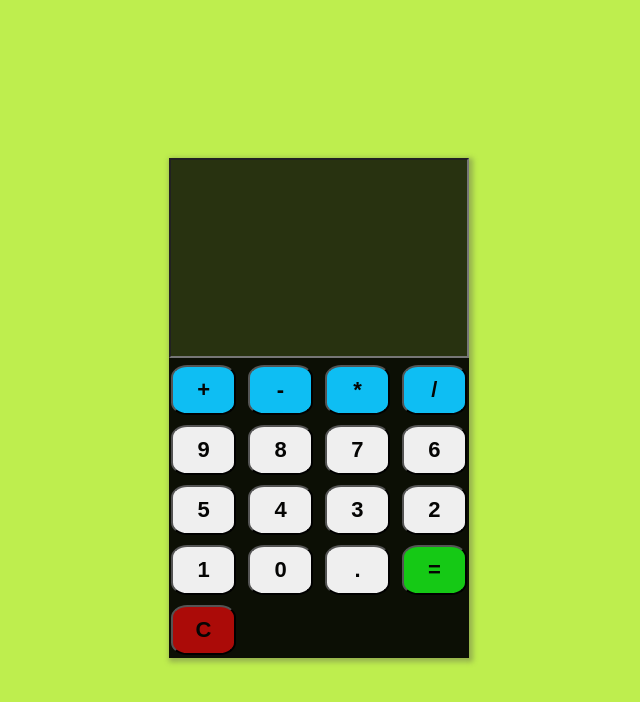
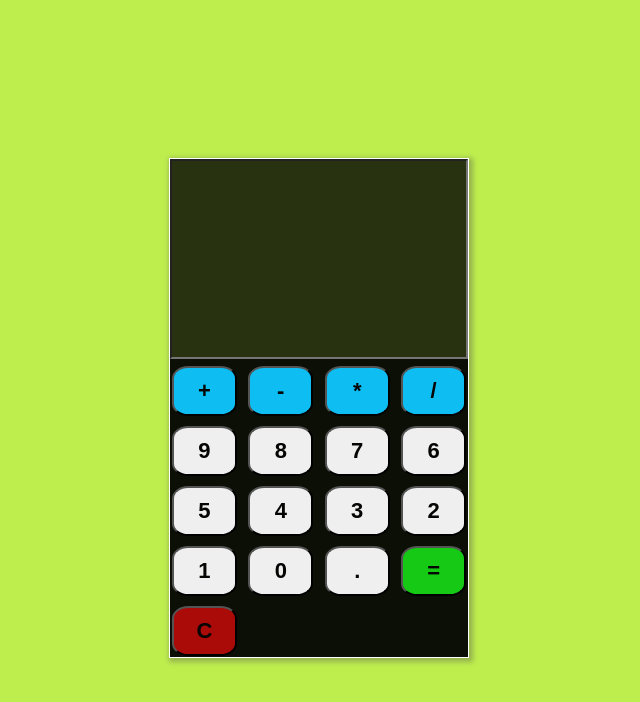
Before and after one commit to skkaushik/js-calculator, a plain HTML site: page index.html in a window 1280 px wide. Shown: the whole page, without its empty margins (321-961 px from the left). Drawn offline with Linux system fonts and the light colour scheme.

Commit message:
Update style.css

```diff
--- a/style.css
+++ b/style.css
@@ -12,7 +12,7 @@ background-color: rgb(190, 238, 78);
 }
 
 .cal{
-    /* border: 1px solid red; */
+    border: 1px solid white;
     /* border-radius: 10%; */
     height: 500px;
     width: 300px;
```
